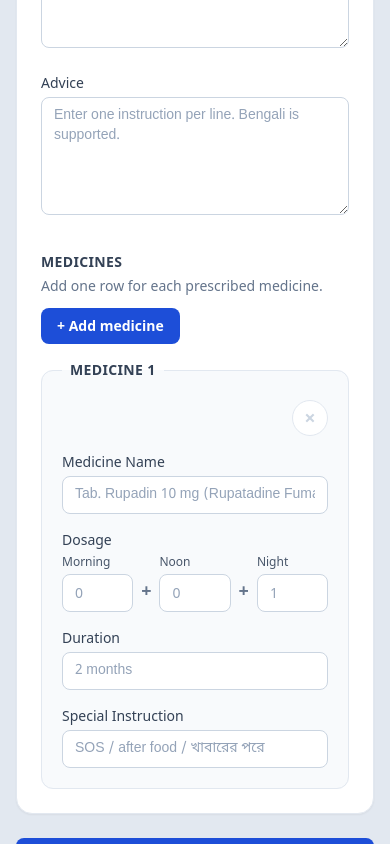
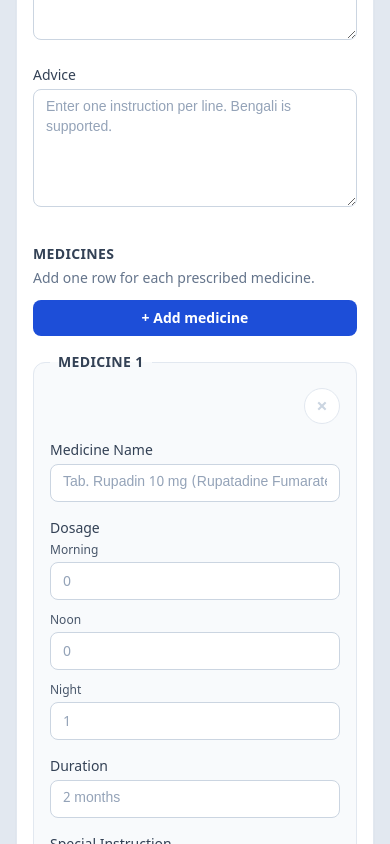
Before and after one commit to dev-kawser/rx-prescription, a React (Vite) app: page / in a window 390 px wide. Shown: the part 1297-2141 px from the top of the page. Built offline with nearby package versions, Linux system fonts and the light colour scheme.

Commit message:
style: improve form responsiveness

```diff
--- a/src/components/MedicineRow.jsx
+++ b/src/components/MedicineRow.jsx
@@ -16,7 +16,7 @@ function MedicineRow({
     }
 
     return (
-        <fieldset className="rounded-xl border border-slate-200 bg-slate-50 p-5">
+        <fieldset className="rounded-xl border border-slate-200 bg-slate-50 p-4 sm:p-5">
             <legend className="px-2 text-sm font-bold uppercase tracking-wide text-slate-700">
                 Medicine {rowNumber}
             </legend>
@@ -63,7 +63,7 @@ function MedicineRow({
                         Dosage
                     </p>
 
-                    <div className="mt-1 grid grid-cols-[1fr_auto_1fr_auto_1fr] items-end gap-2">
+                    <div className="mt-1 grid grid-cols-1 gap-3 sm:grid-cols-[1fr_auto_1fr_auto_1fr] sm:items-end sm:gap-2">
                         <label
                             htmlFor={fieldId('morning')}
                             className="text-xs font-medium text-slate-600"
@@ -86,7 +86,7 @@ function MedicineRow({
 
                         <span
                             aria-hidden="true"
-                            className="pb-2 text-lg font-bold text-slate-500"
+                            className="hidden pb-2 text-lg font-bold text-slate-500 sm:block"
                         >
                             +
                         </span>
@@ -113,7 +113,7 @@ function MedicineRow({
 
                         <span
                             aria-hidden="true"
-                            className="pb-2 text-lg font-bold text-slate-500"
+                            className="hidden pb-2 text-lg font-bold text-slate-500 sm:block"
                         >
                             +
                         </span>
--- a/src/components/PrescriptionForm.jsx
+++ b/src/components/PrescriptionForm.jsx
@@ -42,7 +42,7 @@ function PrescriptionForm({
         <form
             onSubmit={handleSubmit}
             autoComplete="off"
-            className="rounded-2xl border border-slate-200 bg-white p-6 shadow-sm"
+            className="rounded-2xl border border-slate-200 bg-white p-4 shadow-sm sm:p-6"
         >
             <div className="border-b border-slate-200 pb-4">
                 <h2 className="text-xl font-bold text-slate-900">
@@ -71,6 +71,7 @@ function PrescriptionForm({
                             id="patientName"
                             name="patientName"
                             type="text"
+                            aria-required="true"
                             value={prescription.patientName}
                             onChange={(event) =>
                                 onFieldChange('patientName', event.target.value)
@@ -227,7 +228,7 @@ function PrescriptionForm({
                     <button
                         type="button"
                         onClick={onAddMedicine}
-                        className="inline-flex items-center rounded-lg bg-blue-700 px-4 py-2 text-sm font-semibold text-white transition hover:bg-blue-800 focus:outline-none focus:ring-2 focus:ring-blue-300 focus:ring-offset-2"
+                        className="inline-flex w-full items-center justify-center rounded-lg bg-blue-700 px-4 py-2 text-sm font-semibold text-white transition hover:bg-blue-800 focus:outline-none focus:ring-2 focus:ring-blue-300 focus:ring-offset-2 sm:w-auto"
                     >
                         + Add medicine
                     </button>
```
